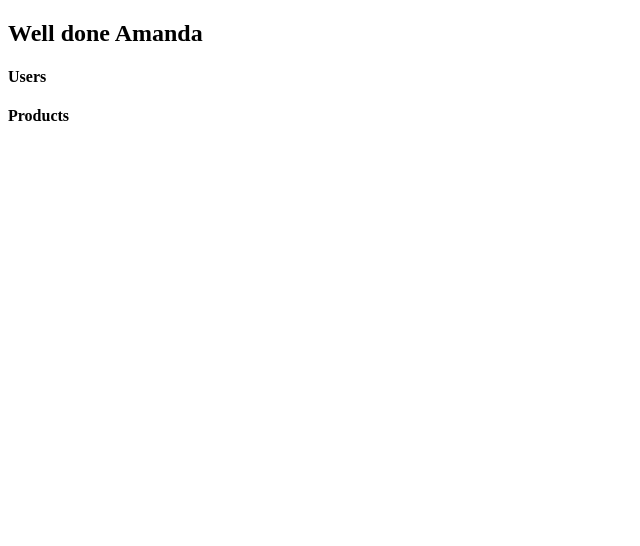
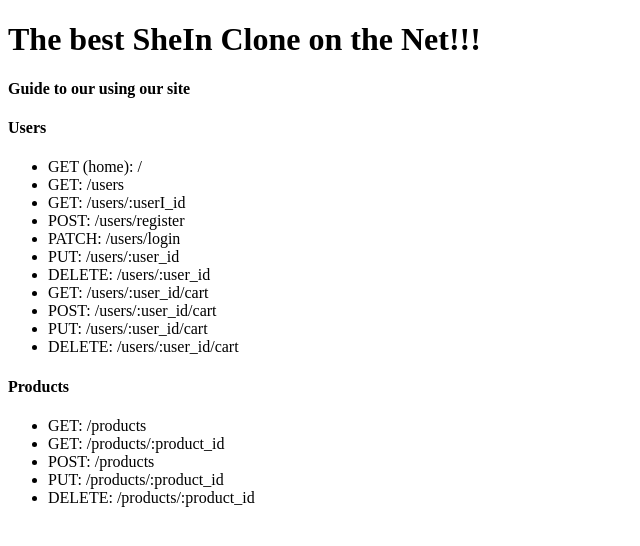
Before and after one commit to AmandaAzania/SheInAPI, a website: page views/index.html in a window 1280 px wide. Shown: the whole page, without its empty margins (0-640 px from the left). Drawn offline with Linux system fonts and the light colour scheme.

Commit message:
adding the html

```diff
--- a/views/index.html
+++ b/views/index.html
@@ -4,12 +4,32 @@
     <meta charset="UTF-8">
     <meta http-equiv="X-UA-Compatible" content="IE=edge">
     <meta name="viewport" content="width=device-width, initial-scale=1.0">
-    <title>Read Me</title>
+    <title>SheIn Clone</title>
 </head>
 <body>
-    <h2>Well done Amanda</h2>
-
+    <h1>The best SheIn Clone on the Net!!!</h1>
+    <h4>Guide to our using our site</h4>
     <h4>Users</h4>
+    <ul>
+        <li><span>GET (home): </span> /</li>
+        <li><span>GET: </span> /users</li>
+        <li><span>GET: </span> /users/:userI_id</li>
+        <li><span>POST: </span>/users/register</li>
+        <li><span>PATCH: </span>/users/login</li>
+        <li><span>PUT: </span>/users/:user_id</li>
+        <li><span>DELETE: </span>/users/:user_id</li>
+        <li><span>GET: </span>/users/:user_id/cart</li>
+        <li><span>POST: </span>/users/:user_id/cart</li>
+        <li><span>PUT: </span>/users/:user_id/cart</li>
+        <li><span>DELETE: </span>/users/:user_id/cart</li>
+    </ul>
     <h4>Products</h4>
+    <ul>
+        <li><span>GET: </span>/products</li>
+        <li><span>GET: </span>/products/:product_id</li>
+        <li><span>POST: </span>/products</li>
+        <li><span>PUT: </span>/products/:product_id</li>
+        <li><span>DELETE: </span>/products/:product_id</li>
+    </ul>
 </body>
 </html>
```
